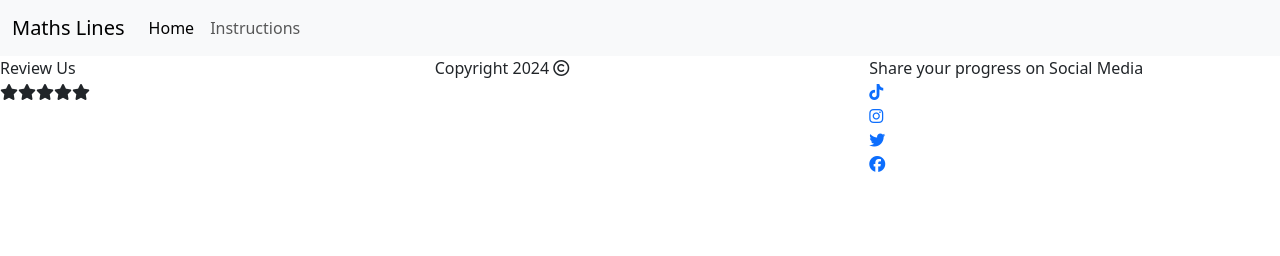
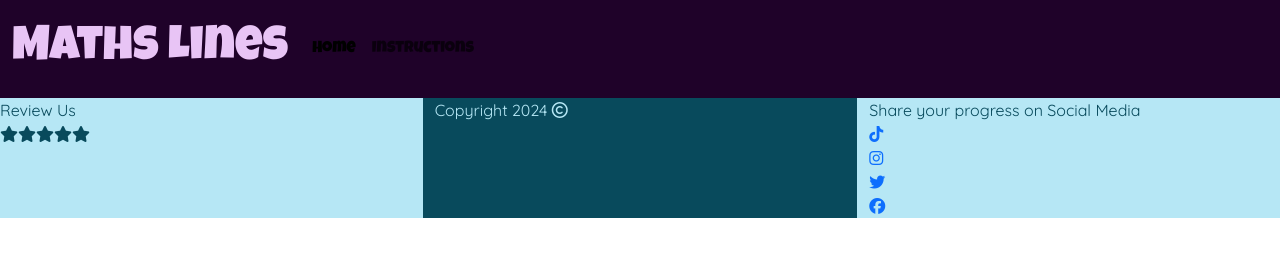
Before and after one commit to Elizabeth-Yorke/milestoneproject2, a plain HTML site: page index.html in a window 1280 px wide. Drawn offline with nearby package versions, Linux system fonts and the light colour scheme.

Commit message:
Added css styling

```diff
--- a/assets/css/style.css
+++ b/assets/css/style.css
@@ -0,0 +1,79 @@
+/* -- Link to Google Fonts -- */
+
+@import url('https://fonts.googleapis.com/css2?family=Kaushan+Script&family=Luckiest+Guy&family=Quicksand:wght@300..700&display=swap');
+
+/* -- Page Set Up -- */
+
+body {
+    font-family: 'Quicksand', sans-serif;
+    padding: 0;
+    margin: 0;
+    border: 0;
+}
+
+h1, h2, h3, h4 {
+    font-family: 'Luckiest Guy', cursive;
+}
+
+/* -- Colours -- */
+
+.color-scheme-ax {
+    background-color: #1F0229;
+    color: #E8C4F5;
+}
+
+.color-scheme-ay {
+    background-color: #E8C4F5;
+    color: #1F0229;
+}
+
+.color-scheme-bx {
+    background-color: #084A5C;
+    color: #B6E7F5;
+}
+
+.color-scheme-by {
+    background-color: #B6E7F5;
+    color: #084A5C;
+}
+
+.color-scheme-cx {
+    background-color: #1F0229;
+    color: #B6E7F5;
+}
+
+.color-scheme-cy {
+    background-color: #B6E7F5;
+    color: #1F0229;
+}
+
+.color-scheme-dx {
+    background-color: #084A5C;
+    color: #E8C4F5;
+}
+
+.color-scheme-dy {
+    background-color: #E8C4F5;
+    color: #084A5C;
+}
+
+color-scheme-e {
+    background-color: #54AFC7;
+}
+
+/* -- Navbar -- */
+
+.navbar {
+    background-color: #1F0229 !important;
+    font-family: 'Luckiest Guy', cursive !important;
+    color: #E8C4F5 !important;
+}
+
+.navbar-brand {
+    color: #E8C4F5 !important;
+    font-size: 3rem;
+}
+
+.nav-item {
+    color: #E8C4F5 !important;
+}
--- a/index.html
+++ b/index.html
@@ -92,14 +92,14 @@
 <footer>
     <section>
     <div class="row">
-        <div class="col-md-4 review">Review Us</div>
-        <div class="col-md-4 copyright">Copyright 2024 <i class="fa-regular fa-copyright"></i></div>
-        <div class="col-md-4 social media">Share your progress on Social Media</div>
+        <div class="col-md-4 review color-scheme-by">Review Us</div>
+        <div class="col-md-4 copyright color-scheme-bx">Copyright 2024 <i class="fa-regular fa-copyright"></i></div>
+        <div class="col-md-4 social media color-scheme-by">Share your progress on Social Media</div>
     </div>
     <div class="row">
-        <div class="col-md-4 review2"><i class="fa-solid fa-star star1"></i><i class="fa-solid fa-star star2"></i></i><i class="fa-solid fa-star star3"></i><i class="fa-solid fa-star star4"></i><i class="fa-solid fa-star star5"></i></div>
-        <div class="col-md-4 copyright2"></div>
-        <div class="col-md-4 social links">
+        <div class="col-md-4 review2 color-scheme-by"><i class="fa-solid fa-star star1"></i><i class="fa-solid fa-star star2"></i></i><i class="fa-solid fa-star star3"></i><i class="fa-solid fa-star star4"></i><i class="fa-solid fa-star star5"></i></div>
+        <div class="col-md-4 copyright2 color-scheme-bx"></div>
+        <div class="col-md-4 social links color-scheme-by">
             <div><a class="col-md-1 footer-links" href="https://www.tiktok.com/" target="_blank"><i class="fa-brands fa-tiktok"></i></a></div>
             <div><a class="col-md-1 footer-links" href="https://www.instagram.com/" target="_blank"><i class="fa-brands fa-instagram"></i></a></div>
             <div><a class="col-md-1 footer-links" href="https://twitter.com/" target="_blank"><i class="fa-brands fa-twitter"></i></a></div>
```
